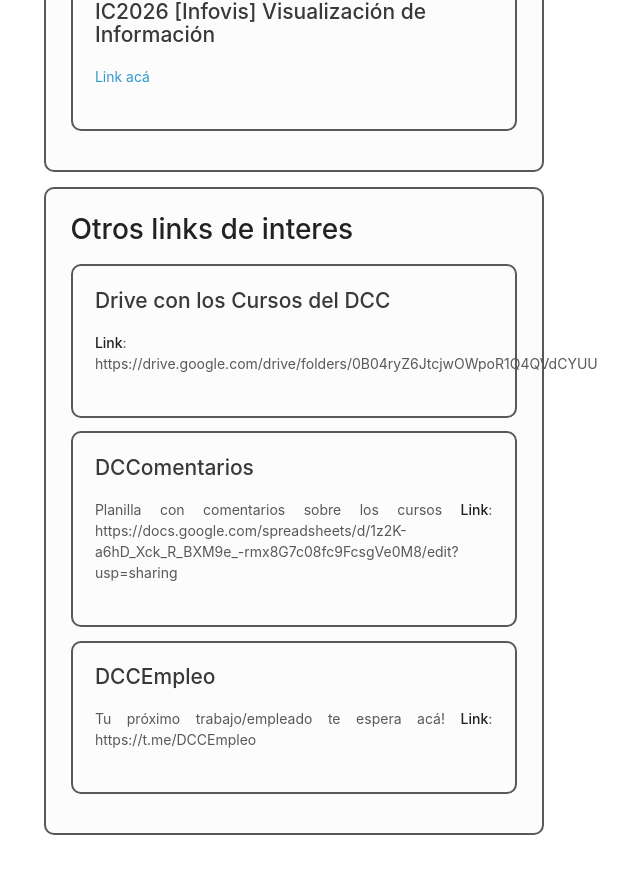
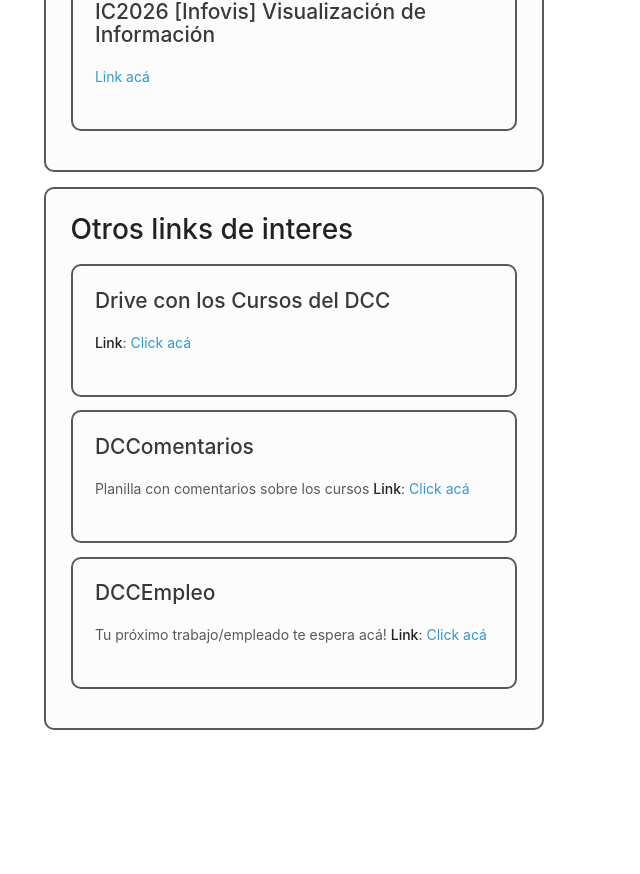
Before and after one commit to capitulo-acm-puc/capitulo-acm-puc.github.io, a Jekyll site: the page built from 6-grupos_y_canales.md, in a window 1280 px wide and 900 px high, scrolled down 4210 px. Shown: the top 874 px of the window, without its empty margins (562-1202 px from the left). Built offline with Jekyll 4.4.1, drawn with Linux system fonts in a browser that asks for light colours; after the commit the page ends 5005 px from its top, so only the background shows below that.

Commit message:
Update 6-grupos_y_canales.md

```diff
--- a/6-grupos_y_canales.md
+++ b/6-grupos_y_canales.md
@@ -161,19 +161,19 @@ Advertencia, el grupo permite confesiones de todo tipo, sin censura.
 
  <div class="grupo">
 ## Drive con los Cursos del DCC
-**Link**:  https://drive.google.com/drive/folders/0B04ryZ6JtcjwOWpoR1Q4QVdCYUU
+**Link**: [Click acá](https://drive.google.com/drive/folders/0B04ryZ6JtcjwOWpoR1Q4QVdCYUU)
 </div>
 
 <div class="grupo">
 ## DCComentarios
 Planilla con comentarios sobre los cursos
-**Link**:  https://docs.google.com/spreadsheets/d/1z2K-a6hD_Xck_R_BXM9e_-rmx8G7c08fc9FcsgVe0M8/edit?usp=sharing
+**Link**:  [Click acá](https://docs.google.com/spreadsheets/d/1z2K-a6hD_Xck_R_BXM9e_-rmx8G7c08fc9FcsgVe0M8/edit?usp=sharing)
 </div>
 
 <div class="grupo">
 ## DCCEmpleo
 Tu próximo trabajo/empleado te espera acá!
-**Link**:  https://t.me/DCCEmpleo
+**Link**:  [Click acá](https://t.me/DCCEmpleo)
 </div>
 
 
```
